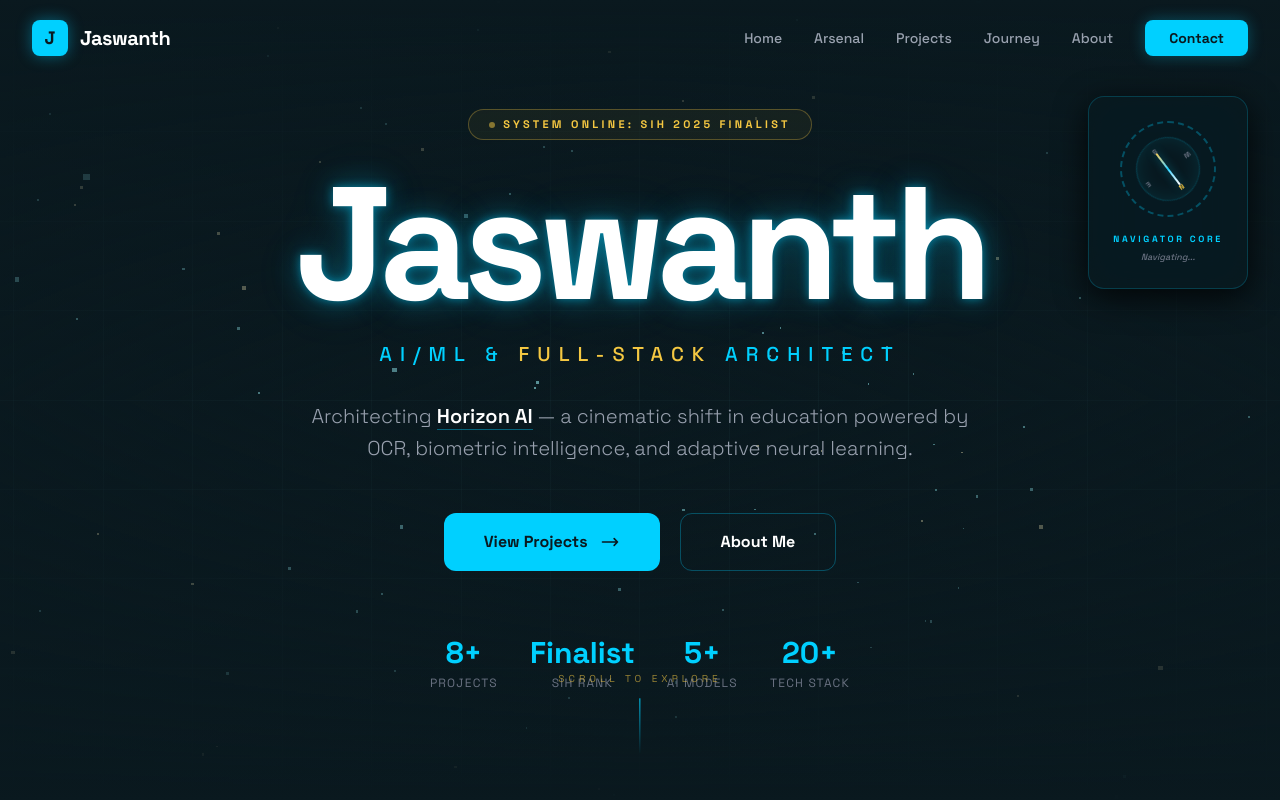
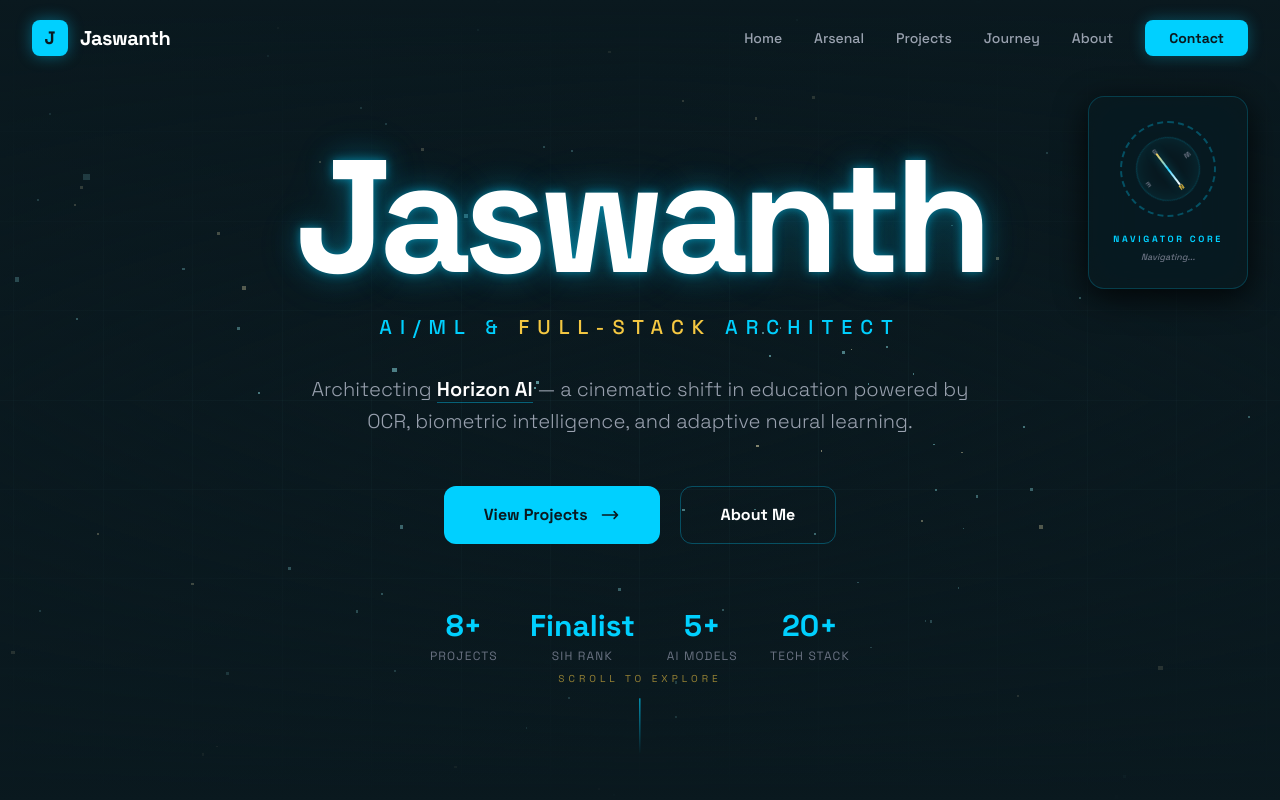
Before and after one commit to jassu-Workspace/Jaswanth-Portfolio, a Next.js app: page / in a window 1280 px wide. Shown: the top 800 px of the page. Built offline with nearby package versions, Linux system fonts and the light colour scheme.

Commit message:
updated site

```diff
--- a/src/components/HeroSection.tsx
+++ b/src/components/HeroSection.tsx
@@ -61,10 +61,7 @@ export default function HeroSection() {
         animate="visible"
         className="text-center z-10 max-w-5xl relative"
       >
-        <motion.div variants={itemVariants} className="mb-6 inline-flex items-center gap-2 px-5 py-1.5 rounded-full border border-[#f5c842]/30 bg-[#f5c842]/5 text-[#f5c842] text-[11px] uppercase tracking-[0.3em] font-bold">
-          <span className="w-1.5 h-1.5 rounded-full bg-[#f5c842] animate-pulse" />
-          System Online: SIH 2025 Finalist
-        </motion.div>
+
 
         <motion.h1
           variants={itemVariants}
```
